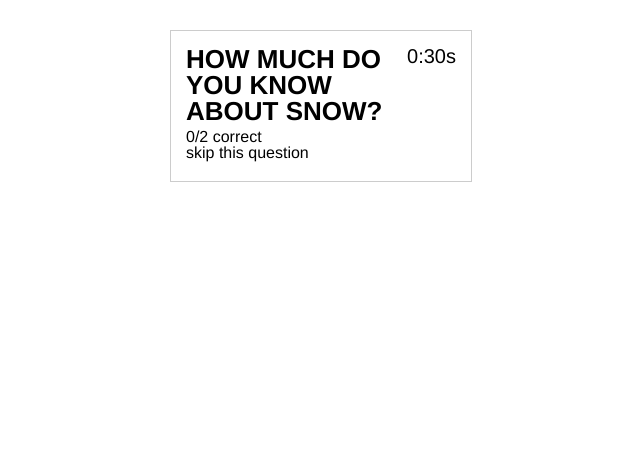
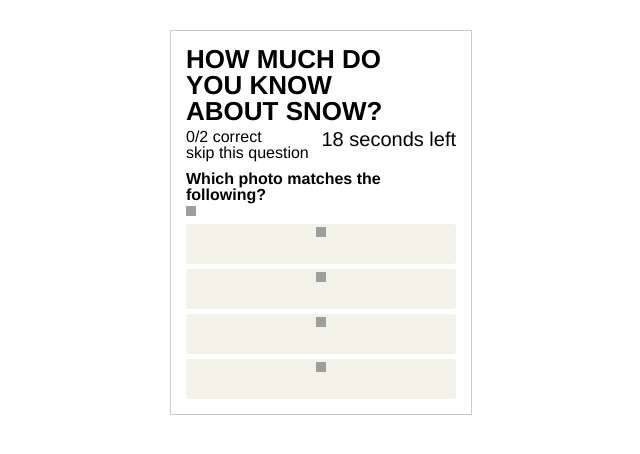
Before and after one commit to GlobeQuiz/globe-quiz, a website: page quiz.html in a window 1280 px wide. Both pictures are taken after a click on the element "skip this question". Shown: the whole page, without its empty margins (320-960 px from the left). Drawn offline with nearby package versions, Linux system fonts and the light colour scheme; grey boxes are pictures that could not be loaded.

```diff
--- a/js/script.js
+++ b/js/script.js
@@ -8,6 +8,7 @@
 answerString = "the correct answers were ";
 yourString = "your answers were ";
 didAnswer = false;
+timerCount = 20;
 
 $('.quiz__answer').click(function(){
 didAnswer = true;
@@ -15,6 +16,8 @@
 if ($(this).parent().hasClass('disabled')){
 	console.log('already answered');
 } else {
+	quizObject.timer(0);
+	$('.quiz__answer:nth-child('+answerkey[activeQuestion]+')').addClass('correct');
 	console.log("you clicked on "+ ($(this).index()+1));
 console.log ("we're looking for "+answerkey[activeQuestion]);
 yourAnswers[activeQuestion]= ($(this).index()+1);
@@ -22,11 +25,16 @@
 if (($(this).index()+1) == answerkey[activeQuestion]) {
 	numRight++;
 	$('.quiz__progress').html(numRight+'/2 correct');
+} else {
+	$('.quiz__answer:nth-child('+($(this).index()+1)+')').addClass('incorrect');
 }
 $(this).parent().addClass('disabled');
 }
 
 });
+
+
+
 
 $('.quiz__next').click(function(){
 	if (!didAnswer) {
@@ -43,20 +51,25 @@
 
 quizObject.init = function(){
 console.log( "ready!" );
+quizObject.timer(timerCount);
 };
 
 quizObject.initQuestion = function(newQuestion){
 	didAnswer=false;
+	$(".quiz__summary").addClass('quiz__summary--hidden');
 	if (newQuestion <answerkey.length){
+		quizObject.timer(timerCount);
 		$('.quiz__body').addClass('hide');
 		$('.quiz__next').html('skip this question');
 		$('.quiz__body:nth-child('+(newQuestion+2)+')').removeClass('hide');
 		console.log("activating "+newQuestion);
 	} else {
+		quizObject.timer(0);
 		console.log('final screen');
 		$('.finalScreen').removeClass('hide');
 		$('.quiz__next').addClass('hide');
 		$('.quiz__body').addClass('hide');
+		$('.quiz__timer').addClass('hide');
 		$.each(answerkey, function(index, val) {
    			answerString += (val+", ");
 		});
@@ -67,6 +80,25 @@
 		$('.your-answers').html(yourString);
 	}
 }
+quizObject.timer = function(timeLeft){
+
+	if (timeLeft > 0) {
+	id = setInterval(function() {
+	    timeLeft--;
+	    if(timeLeft < 0) {
+	    	console.log('timeup');
+	    	clearInterval(id);
+	    } else {
+	    	console.log('countdown');
+	        $('.quiz__timer').html(timeLeft+ " seconds left");
+	    }
+	}, 1000);
+	} else {
+		console.log ("stopping timer");
+		clearInterval(id);
+	}
+
+}
 
 
 return quizObject;
--- a/quiz.html
+++ b/quiz.html
@@ -12,8 +12,6 @@
  <body>
 
 <div style="width:300px; margin:auto; padding-top: 30px;">
-
-	<!-- QUIZ -->
 	<div class="quiz">
 		<div class="quiz__header">
 			<h1 class="quiz__title">How much do you know about snow?</h1>
@@ -47,7 +45,7 @@
 				</li>
 			</ul>
 		</div>
-<!-- 		<div class="quiz__body hide">
+ 		<div class="quiz__body hide">
 			<h3 calss="quiz__question">Which photo matches the following?</h3>
 			<img src="https://cdn.urbantimes.co/wp-content/uploads/2014/02/p.jpg" class="quiz__question-image">
 
@@ -78,10 +76,7 @@
 			<div class="quiz-answers"></div>
 			<div class="your-answers"></div>
 		</div>
-	</div> -->
-	<!-- END QUIZ -->
-
 	</div>
-</div>
+	</div>
  </body>
 </html>
--- a/scss/quiz.scss
+++ b/scss/quiz.scss
@@ -9,6 +9,12 @@
 // ------------------------------------------------------------
 
 .#{$module-name} {
+
+
+  img {
+    width:10px;
+    height:10px;
+  }
   // Module Styles
   width: 90%;
   font-family: 'helvetica', sans-serif;
```
Also changed, not shown: css/quiz.css.
